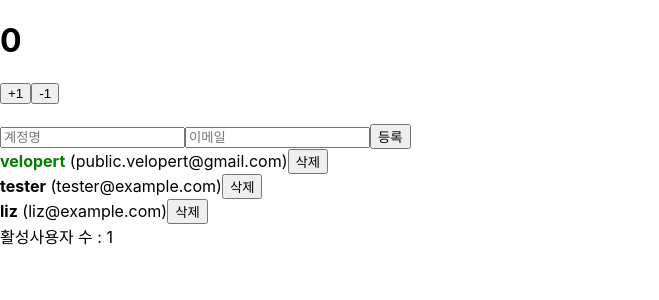
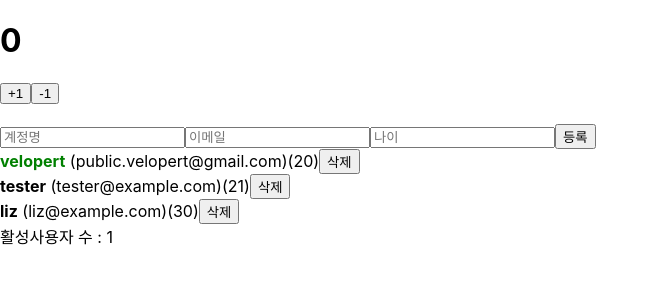
Before and after one commit to CHUCHUDACHUCHU/reactApp, a React (Create React App) app: page / in a window 1280 px wide. Shown: the top 300 px of the page, without its empty margins (0-659 px from the left). Built offline with nearby package versions, Linux system fonts and the light colour scheme.

Commit message:
커스텀 훅, context api

```diff
--- a/src/App.js
+++ b/src/App.js
@@ -8,24 +8,28 @@ const initialState = {
   inputs: {
     username: "",
     email: "",
+    age: "",
   },
   users: [
     {
       id: 1,
       username: "velopert",
       email: "public.velopert@gmail.com",
+      age: 20,
       active: true,
     },
     {
       id: 2,
       username: "tester",
       email: "tester@example.com",
+      age: 21,
       active: false,
     },
     {
       id: 3,
       username: "liz",
       email: "liz@example.com",
+      age: 30,
       active: false,
     },
   ],
@@ -62,10 +66,13 @@ function reducer(state, action) {
   }
 }
 
+export const UserDispatch = React.createContext(null);
+
 function App() {
-  const [{ username, email }, onChange, reset] = useInputs({
+  const [{ username, email, age }, onChange, reset] = useInputs({
     username: "",
     email: "",
+    age: "",
   });
   const [state, dispatch] = useReducer(reducer, initialState);
   const nextId = useRef(4);
@@ -79,40 +86,30 @@ function App() {
         id: nextId.current,
         username,
         email,
+        age,
       },
     });
     reset();
     nextId.current += 1;
-  }, [username, email, reset]);
-
-  const onToggle = useCallback((id) => {
-    dispatch({
-      type: "TOGGLE_USER",
-      id,
-    });
-  }, []);
-
-  const onRemove = useCallback((id) => {
-    dispatch({
-      type: "REMOVE_USER",
-      id,
-    });
-  }, []);
+  }, [username, email, age, reset]);
 
   return (
     <>
       <Counter />
       <br />
       <br />
+      <UserDispatch.Provider value={dispatch}>
         <CreateUser
           username={username}
           email={email}
+          age={age}
           onChange={onChange}
           onCreate={onCreate}
         />
         <br />
-      <UserList users={users} onToggle={onToggle} onRemove={onRemove} />
+        <UserList users={users} />
         <div>활성사용자 수 : {activeCount}</div>
+      </UserDispatch.Provider>
     </>
   );
 }
--- a/src/components/CreateUser.js
+++ b/src/components/CreateUser.js
@@ -1,6 +1,6 @@
 import React, { useEffect } from "react";
 
-function CreateUser({ username, email, onChange, onCreate }) {
+function CreateUser({ username, email, age, onChange, onCreate }) {
   useEffect(() => {
     console.log("createUser 렌더링");
   });
@@ -18,6 +18,7 @@ function CreateUser({ username, email, onChange, onCreate }) {
         onChange={onChange}
         value={email}
       />
+      <input name="age" placeholder="나이" onChange={onChange} value={age} />
       <button onClick={onCreate}>등록</button>
     </>
   );
--- a/src/components/UserList.js
+++ b/src/components/UserList.js
@@ -1,9 +1,13 @@
-import React, { useEffect } from "react";
+import React, { useContext, useEffect } from "react";
+import { UserDispatch } from "../App";
 
-const User = React.memo(function User({ user, onRemove, onToggle }) {
+const User = React.memo(function User({ user }) {
   useEffect(() => {
     console.log("User 렌더링");
   });
+
+  const dispatch = useContext(UserDispatch);
+
   return (
     <div>
       <b
@@ -11,30 +15,40 @@ const User = React.memo(function User({ user, onRemove, onToggle }) {
           cursor: "pointer",
           color: user.active ? "green" : "black",
         }}
-        onClick={() => onToggle(user.id)}
+        onClick={() => {
+          dispatch({
+            type: "TOGGLE_USER",
+            id: user.id,
+          });
+        }}
       >
         {user.username}
       </b>
       &nbsp;
       <span>({user.email})</span>
-      <button onClick={() => onRemove(user.id)}>삭제</button>
+      <span>({user.age})</span>
+      <button
+        onClick={() => {
+          dispatch({
+            type: "REMOVE_USER",
+            id: user.id,
+          });
+        }}
+      >
+        삭제
+      </button>
     </div>
   );
 });
 
-function UserList({ users, onRemove, onToggle }) {
+function UserList({ users }) {
   useEffect(() => {
     console.log("UserList 렌더링");
   });
   return (
     <>
       {users.map((user) => (
-        <User
-          user={user}
-          key={user.id}
-          onRemove={onRemove}
-          onToggle={onToggle}
-        />
+        <User user={user} key={user.id} />
       ))}
     </>
   );
```
Lines whose indentation alone changed are shown as unchanged.
